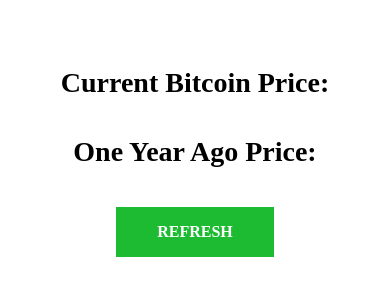
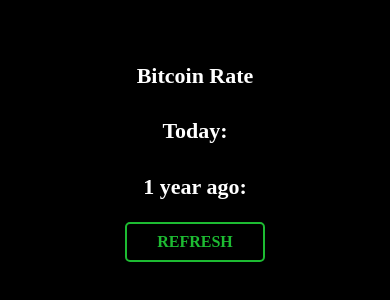
Before and after one commit to BharatNischal/advanced-webdevbootcamp, a plain HTML site: page ajax/bitcoin-price.html in a window 390 px wide. Shown: the part 102-402 px from the top of the page. Drawn offline with Linux system fonts and the light colour scheme; no server answers.

Commit message:
update with some css media queries to be more responsive on mobile

```diff
--- a/ajax/bitcoin-price.html
+++ b/ajax/bitcoin-price.html
@@ -6,46 +6,66 @@
     <meta http-equiv="X-UA-Compatible" content="ie=edge">
     <title>BitCoin Price</title>
     <style>
+        body {
+            background-color: black;
+        }
         .container {
             display: flex;
             flex-direction: column;
             align-items: center;
             margin-top: 150px;
+            color: white;
         }
         .container h1 {
             font-size: 40px;
         }
 
-        @media (max-width: 600px) {
+        .btn {
+            margin: 20px;
+            padding: 15px 40px;
+            text-decoration: none;
+            background: none;
+            color: rgb(29, 187, 50);
+            border: 2px solid rgb(29, 187, 50);
+            border-radius: 5px;
+            font: inherit;
+            font-family: 'Montserrat';
+            font-weight: bolder;
+            line-height: 1;
+            margin: 0.5em;
+            padding: 1em 2em;
+            text-transform: uppercase;
+            transition: box-shadow 300ms ease-in-out, color 300ms ease-in-out;
+
+        }
+        .btn:hover {
+            box-shadow: 0 0 40px 40px rgb(29, 187, 50) inset;
+            color: white;
+        }
+        #price, #lastYearPrice {
+            color: rgb(29, 187, 50);
+        }
+
+        @media (max-width: 800px) {
             .container h1 {
                font-size: 28px;
             }
+            .btn {
+                padding: 10px 30px;
+            }
         }
-        .btn {
-            margin: 20px;
-            color: white;
-            background-color: rgb(29, 187, 50);
-            padding: 15px 40px;
-            text-transform: uppercase;
-            text-decoration: none;
-            border: 1px solid rgb(29, 187, 50);
-            font-weight: bolder;
-            font-family: 'Montserrat';
-            transition-property: all;
-            transition-delay: 0.2s;
-        }
-        .btn:hover {
-            opacity: 0.8;
-        }
-        #price, #lastYearPrice {
-            color: rgb(29, 187, 50);
+        @media (max-width: 500px) {
+            .container h1 {
+               font-size: 22px;
+            }
         }
     </style>
 </head>
 <body>
     <div class="container">
-        <h1>Current Bitcoin Price: <span id="price"></span></h1>
-        <h1>One Year Ago Price: <span id="lastYearPrice"></span></h1>
+        <h1>Bitcoin Rate</h1>
+        <h1>Today: <span id="price"></span></h1>
+        <h1>1 year ago: <span id="lastYearPrice"></span></h1>
         <a id="button" class="btn" href="#">Refresh</a>
     </div>
 
@@ -65,7 +85,7 @@
                     const data = JSON.parse(XHR.responseText);
                     const rate = data.bpi.USD.rate;
                     const symbol = data.bpi.USD.code;
-                    price.textContent = `${rate} ${symbol}`;
+                    price.textContent = `$ ${rate}`;
                 }
             }
             XHR.open('GET', endpoint);
@@ -78,7 +98,7 @@
                 if (XHR.readyState == 4 && XHR.status == 200) {
                     const data = JSON.parse(XHR.responseText);
                     const lastYear = data.bpi[last_year];
-                    lastYearPrice.textContent = `${lastYear} USD`;
+                    lastYearPrice.textContent = `$ ${lastYear}`;
                 }
             }
             XHR.open('GET', endpoint2);
```
